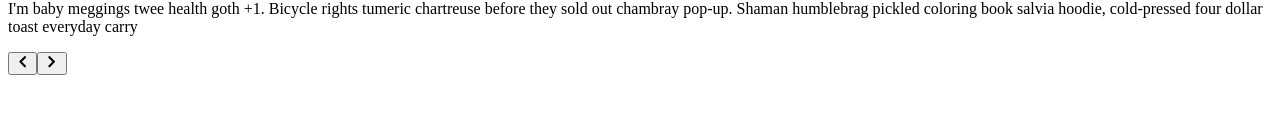
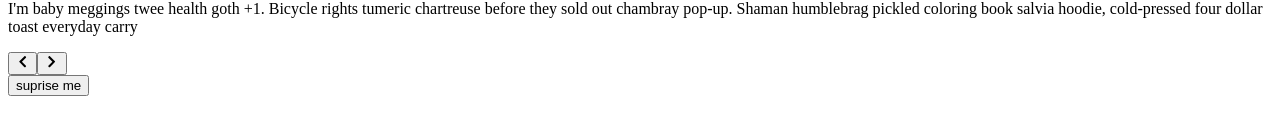
Before and after one commit to sun-n-y/reviewsSolo, a React (Vite) app: page / in a window 1280 px wide. Shown: the part 413-548 px from the top of the page. Built offline with nearby package versions, Linux system fonts and the light colour scheme.

Commit message:
add random button logic

```diff
--- a/src/App.jsx
+++ b/src/App.jsx
@@ -29,6 +29,13 @@ function App() {
     });
   };
 
+  const randomPerson = () => {
+    const randomIndex = Math.floor(Math.random() * people.length);
+    return setPerson(
+      randomIndex === person ? checkNumber(randomIndex + 1) : randomIndex
+    );
+  };
+
   const { id, name, job, image, text } = people[person];
   return (
     <>
@@ -51,6 +58,9 @@ function App() {
               <FaChevronRight />
             </button>
           </div>
+          <button type="button" className="suprise-btn" onClick={randomPerson}>
+            suprise me
+          </button>
         </div>
       </main>
     </>
```
